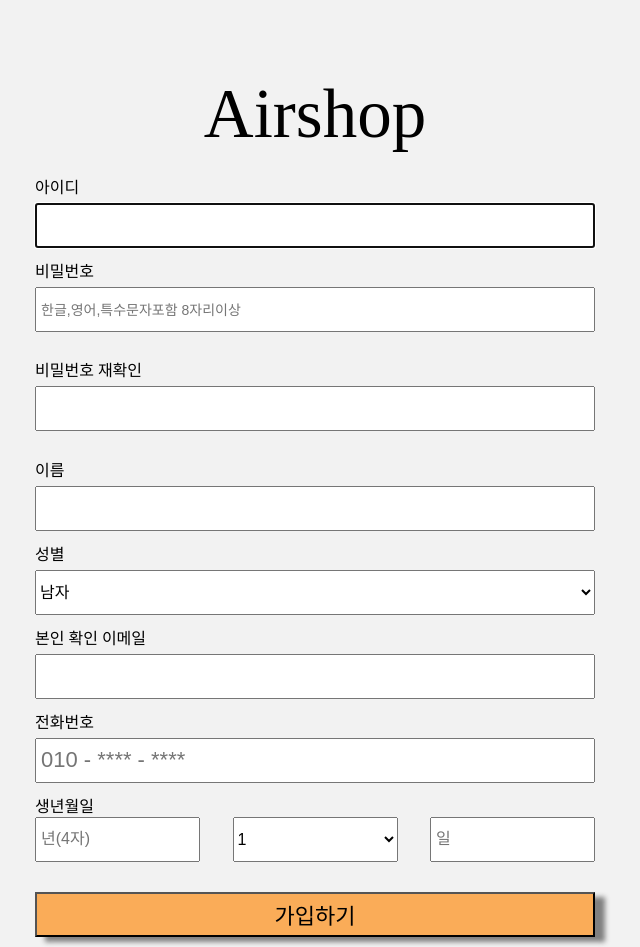
After one commit to seungsu12/carrot, a Java web app: page /signup.jsp in a window 1280 px wide. The commit adds this page. Shown: the whole page, without its empty margins (325-965 px from the left). Run offline with Tomcat 11, a stand-in JSP engine, Linux system fonts and the light colour scheme.

Commit message:
0717
singup 회원가입 유효성검사 추가

```diff
--- a/carrot/WebContent/css/style.css
+++ b/carrot/WebContent/css/style.css
@@ -4,6 +4,8 @@
 
 @import "footer.css";
 
+@import "signup.css";
+
 *{
 	margin:0;
 	padding:0;
--- a/carrot/WebContent/header.jsp
+++ b/carrot/WebContent/header.jsp
@@ -20,8 +20,8 @@
 	<div class="header_item">
 		<div>
 			<ul>
-				<li> <a href="#">로그인</a>
-				<li> <a href="#">회원가입</a>
+				<li> <a href="login.jsp">로그인</a>
+				<li> <a href="signup.jsp">회원가입</a>
 				<li> <a href="#">이벤트</a>
 			</ul>
 		</div>
--- /dev/null
+++ b/carrot/WebContent/signup.jsp
@@ -0,0 +1,138 @@
+<%@ page language="java" contentType="text/html; charset=UTF-8"
+    pageEncoding="UTF-8"%>
+
+<%@ taglib prefix="c" uri="http://java.sun.com/jsp/jstl/core"%>
+<c:set var ="cpath">${pageContext.request.contextPath}</c:set>
+<!DOCTYPE html>
+<html>
+<head>
+<meta charset="UTF-8">
+<link href="css/style.css?v=7" rel="stylesheet" type="text/css">
+<title>회원가입</title>
+<style>
+.sign_text{
+	margin-bottom : 1.2em;
+	font-size : 0.8em;
+	color :grey;
+}
+</style>
+<script>
+
+
+</script>
+
+</head>
+
+<body class="singup_body">
+
+	<div class="sign_wrapper">
+		<div class="sign_title">
+			<a href="${cpath }/main.jsp">Airshop</a>
+		</div>
+
+		<form action="joining.jsp" method="post">
+
+		<div class="sign_input_wrapper">
+
+			<div class="sign_box">
+				<label for="sign_id">아이디</label>
+				<input type="text" name="id" id="sign_id" autofocus>
+
+			</div>
+
+			<div class="sign_box">
+				<label for="sign_pwd">비밀번호</label>
+					<input style="font-size:14px;" type="password" name="pwd" id="sign_pwd" placeholder="한글,영어,특수문자포함 8자리이상">
+					<span class="sign_text" id ="pwd_text"></span>
+			</div>
+
+			<div class="sign_box">
+				<label for="sign_pwd2">비밀번호 재확인</label>
+				<input type="password" name="pwd2" id="sign_pwd2">
+				<span class="sign_text" id="pwd2_text"></span>
+			</div>
+
+			<div class="sign_box">
+				<label for ="sign_name">이름</label>
+				<input type="text" name ="name" id="sign_name">
+			</div>
+
+			<div class="sign_box">
+				<label for="sign_gender">성별</label>
+				<select id="sign_gender" name="sign_gener">
+					<option value="남자">남자</option>
+					<option value="여자">여자</option>
+				</select>
+			</div>
+
+			<div class="sign_box">
+			 	<label for="sign_email">본인 확인 이메일</label>
+				<input type="email" name="sign_email" id="sign_email">
+			</div>
+			<div class="sign_box">
+				<label for ="sign_phone_num">전화번호</label>
+				<input type="text" placeholder="010 - **** - ****" name="phone_num" id="sign_phone_num">
+			</div>
+			<div class="sign_box2">
+				<label>생년월일</label>
+				<div class="sign_birth_wrapper">
+				<input id="sign_year"type="text" name="birthyy" placeholder="년(4자)">
+				<select id="sign_month" name="birthmm">
+
+					<option value="01">1</option>
+					<option value="02">2</option>
+					<option value="03">3</option>
+					<option value="04">4</option>
+					<option value="05">5</option>
+					<option value="06">6</option>
+					<option value="07">7</option>
+					<option value="08">8</option>
+					<option value="09">9</option>
+					<option value="10">10</option>
+					<option value="11">11</option>
+					<option value="12">12</option>
+				</select>
+				<input type="number" name="birthdd" min="1" max="31" placeholder="일">
+				</div>
+			</div>
+
+			<div class="sign_box">
+				<input type="submit" id="sign_submit" value="가입하기">
+			</div>
+		</div>
+
+		</form>
+	</div>
+</body>
+<script>
+let pwd = document.getElementById('sign_pwd');
+let pwd2 = document.getElementById('sign_pwd2');
+
+
+pwd2.addEventListener('blur',() =>{
+	let text = document.getElementById('pwd2_text');
+	if(pwd.value === pwd2.value){
+		text.innerHTML = '비밀번호가 일치합니다.';
+		text.style.color='blue';
+	}
+	else{
+		text.innerHTML = "비밀번호가 일치하지 않습니다.";
+		text.style.color ='red';
+	}
+});
+
+pwd.addEventListener('blur',()=>{
+	let text = document.getElementById('pwd_text');
+
+	if(!/[!?@#$%^&*():;+-=~{}<>\_\[\]\|\\\,\.\/a-zA-Z0-9]{8,16}$/.test(pwd.value)){
+
+		text.innerHTML ="비밀번호는 영어,한글,특수문자 포함 8~ 16글자입니다.";
+ 	}
+
+	  else{
+		text.innerHTML = "비밀번호가 적합합니다.";
+	}
+});
+
+</script>
+</html>
```
Also changed, not shown: carrot/WebContent/css/signup.css (added, +75 -0 lines), carrot/WebContent/singup.jsp (deleted, +0 -182 lines).
